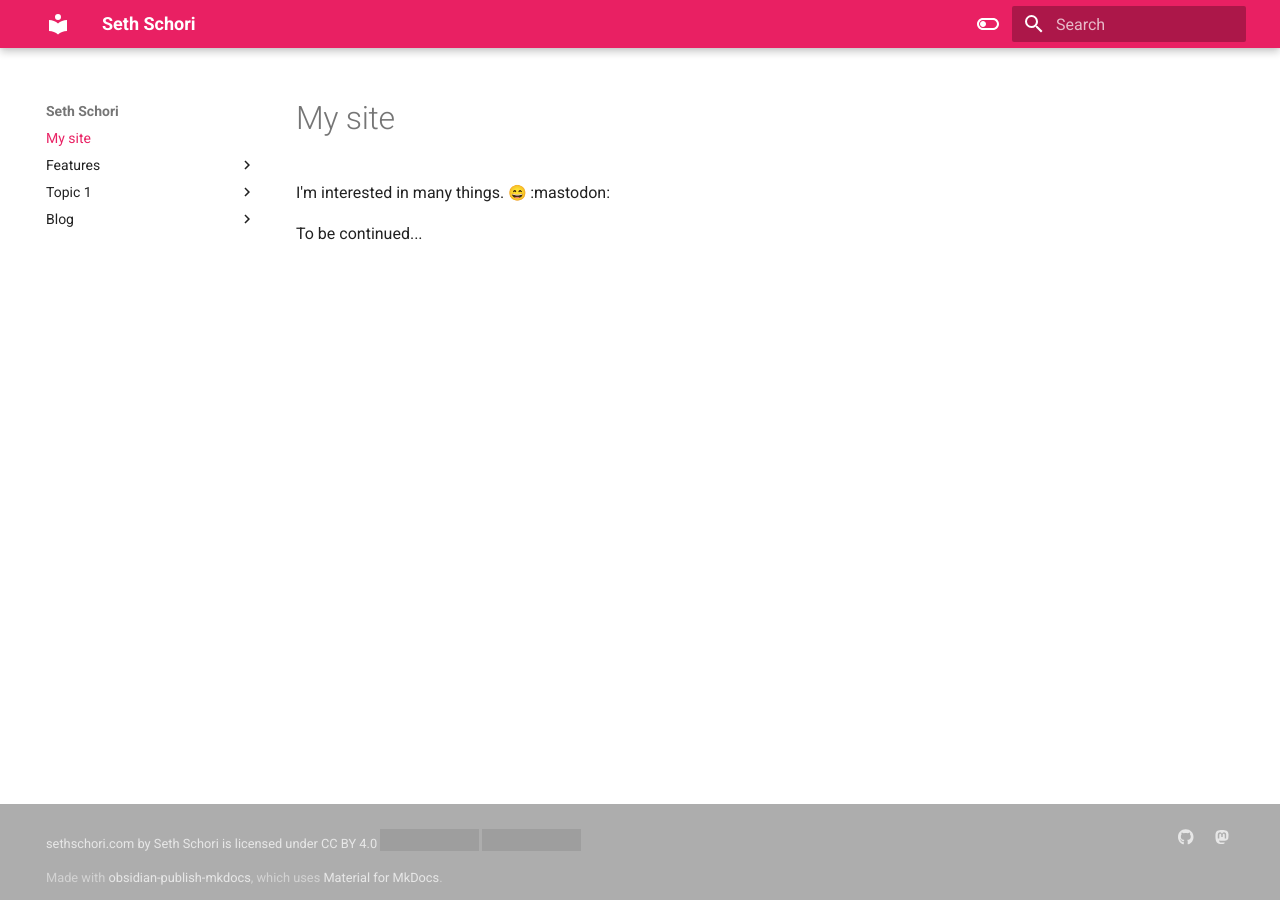
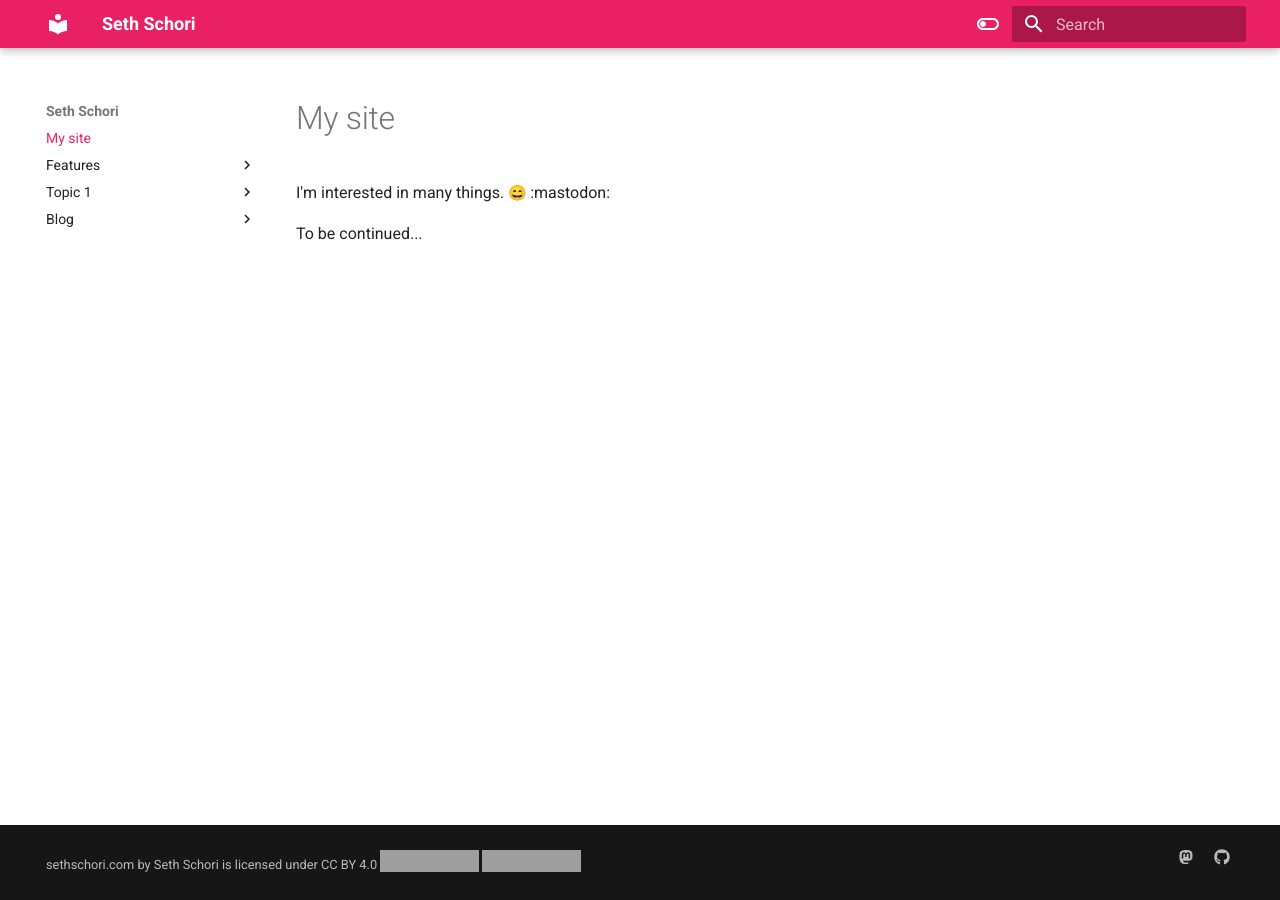
Before and after one commit to sethschori/obsidian-site, an MkDocs documentation site: the page built from docs/index.md, in a window 1280 px wide. Built offline with MkDocs 1.6.1 and Material for MkDocs 9.7.7, drawn with Linux system fonts in a browser that asks for light colours; emoji names are drawn with the system emoji font; grey boxes are pictures that could not be loaded.

Commit message:
update footer

```diff
--- a/mkdocs.yml
+++ b/mkdocs.yml
@@ -24,6 +24,16 @@ theme:
       toggle:
         icon: material/toggle-switch
         name: Switch to light mode
+
+extra:
+  social:
+    - icon: fontawesome/brands/mastodon
+      link: https://social.coop/@sethschori
+      name: sethschori on Mastodon (social.coop)
+    - icon: fontawesome/brands/github
+      link: https://github.com/sethschori
+      name: GitHub
+  copyright: Copyright 2024 Seth Schori
 
 # Extensions
 markdown_extensions:
--- /dev/null
+++ b/overrides/partials/copyright.html
@@ -0,0 +1,13 @@
+<div class=md-copyright>
+  <div class=md-copyright__highlight>
+    <p xmlns:cc="http://creativecommons.org/ns#" xmlns:dct="http://purl.org/dc/terms/"><a property="dct:title"
+        rel="cc:attributionURL" href="https://sethschori.com">sethschori.com</a> by <span
+        property="cc:attributionName">Seth Schori</span> is licensed under <a
+        href="https://creativecommons.org/licenses/by/4.0/?ref=chooser-v1" target="_blank"
+        rel="license noopener noreferrer" style="display:inline-block;">CC BY 4.0<img
+          style="height:22px!important;margin-left:3px;vertical-align:text-bottom;"
+          src="https://mirrors.creativecommons.org/presskit/icons/cc.svg?ref=chooser-v1" alt=""><img
+          style="height:22px!important;margin-left:3px;vertical-align:text-bottom;"
+          src="https://mirrors.creativecommons.org/presskit/icons/by.svg?ref=chooser-v1" alt=""></a></p>
+  </div>
+</div>
--- a/overrides/partials/footer.html
+++ /dev/null
@@ -1,39 +0,0 @@
-<footer>
-  <div class="md-footer-meta md-typeset">
-    <div class="md-footer-meta__inner md-grid">
-      <div class=md-copyright>
-        <div class=md-copyright__highlight>
-          <p xmlns:cc="http://creativecommons.org/ns#" xmlns:dct="http://purl.org/dc/terms/"><a property="dct:title"
-              rel="cc:attributionURL" href="https://sethschori.com">sethschori.com</a> by <span
-              property="cc:attributionName">Seth Schori</span> is licensed under <a
-              href="https://creativecommons.org/licenses/by/4.0/?ref=chooser-v1" target="_blank"
-              rel="license noopener noreferrer" style="display:inline-block;">CC BY 4.0<img
-                style="height:22px!important;margin-left:3px;vertical-align:text-bottom;"
-                src="https://mirrors.creativecommons.org/presskit/icons/cc.svg?ref=chooser-v1" alt=""><img
-                style="height:22px!important;margin-left:3px;vertical-align:text-bottom;"
-                src="https://mirrors.creativecommons.org/presskit/icons/by.svg?ref=chooser-v1" alt=""></a></p>
-        </div>
-        Made with <a href="https://github.com/jobindjohn/obsidian-publish-mkdocs" target="_blank"
-          rel="noopener">obsidian-publish-mkdocs</a>,
-        which uses <a href="https://squidfunk.github.io/mkdocs-material/" target="_blank" rel="noopener">Material for
-          MkDocs</a>.
-      </div>
-      <div class=md-social>
-        <a href=https://github.com/sethschori target=_blank rel=noopener title=github.com class=md-social__link>
-          <svg xmlns=http://www.w3.org/2000/svg
-            viewbox="0 0 496 512"><!-- Font Awesome Free 6.6.0 by @fontawesome - https://fontawesome.com License - https://fontawesome.com/license/free (Icons: CC BY 4.0, Fonts: SIL OFL 1.1, Code: MIT License) Copyright 2024 Fonticons, Inc.-->
-            <path
-              d="M165.9 397.4c0 2-2.3 3.6-5.2 3.6-3.3.3-5.6-1.3-5.6-3.6 0-2 2.3-3.6 5.2-3.6 3-.3 5.6 1.3 5.6 3.6zm-31.1-4.5c-.7 2 1.3 4.3 4.3 4.9 2.6 1 5.6 0 6.2-2s-1.3-4.3-4.3-5.2c-2.6-.7-5.5.3-6.2 2.3zm44.2-1.7c-2.9.7-4.9 2.6-4.6 4.9.3 2 2.9 3.3 5.9 2.6 2.9-.7 4.9-2.6 4.6-4.6-.3-1.9-3-3.2-5.9-2.9zM244.8 8C106.1 8 0 113.3 0 252c0 110.9 69.8 205.8 169.5 239.2 12.8 2.3 17.3-5.6 17.3-12.1 0-6.2-.3-40.4-.3-61.4 0 0-70 15-84.7-29.8 0 0-11.4-29.1-27.8-36.6 0 0-22.9-15.7 1.6-15.4 0 0 24.9 2 38.6 25.8 21.9 38.6 58.6 27.5 72.9 20.9 2.3-16 8.8-27.1 16-33.7-55.9-6.2-112.3-14.3-112.3-110.5 0-27.5 7.6-41.3 23.6-58.9-2.6-6.5-11.1-33.3 2.6-67.9 20.9-6.5 69 27 69 27 20-5.6 41.5-8.5 62.8-8.5s42.8 2.9 62.8 8.5c0 0 48.1-33.6 69-27 13.7 34.7 5.2 61.4 2.6 67.9 16 17.7 25.8 31.5 25.8 58.9 0 96.5-58.9 104.2-114.8 110.5 9.2 7.9 17 22.9 17 46.4 0 33.7-.3 75.4-.3 83.6 0 6.5 4.6 14.4 17.3 12.1C428.2 457.8 496 362.9 496 252 496 113.3 383.5 8 244.8 8zM97.2 352.9c-1.3 1-1 3.3.7 5.2 1.6 1.6 3.9 2.3 5.2 1 1.3-1 1-3.3-.7-5.2-1.6-1.6-3.9-2.3-5.2-1zm-10.8-8.1c-.7 1.3.3 2.9 2.3 3.9 1.6 1 3.6.7 4.3-.7.7-1.3-.3-2.9-2.3-3.9-2-.6-3.6-.3-4.3.7zm32.4 35.6c-1.6 1.3-1 4.3 1.3 6.2 2.3 2.3 5.2 2.6 6.5 1 1.3-1.3.7-4.3-1.3-6.2-2.2-2.3-5.2-2.6-6.5-1zm-11.4-14.7c-1.6 1-1.6 3.6 0 5.9 1.6 2.3 4.3 3.3 5.6 2.3 1.6-1.3 1.6-3.9 0-6.2-1.4-2.3-4-3.3-5.6-2z" />
-          </svg>
-        </a>
-        <a href=https://social.coop/@sethschori target=_blank rel="noopener" title=social.coop class=md-social__link>
-          <svg xmlns=http://www.w3.org/2000/svg
-            viewbox="0 0 448 512"><!-- Font Awesome Free 6.6.0 by @fontawesome - https://fontawesome.com License - https://fontawesome.com/license/free (Icons: CC BY 4.0, Fonts: SIL OFL 1.1, Code: MIT License) Copyright 2024 Fonticons, Inc.-->
-            <path
-              d="M433 179.11c0-97.2-63.71-125.7-63.71-125.7-62.52-28.7-228.56-28.4-290.48 0 0 0-63.72 28.5-63.72 125.7 0 115.7-6.6 259.4 105.63 289.1 40.51 10.7 75.32 13 103.33 11.4 50.81-2.8 79.32-18.1 79.32-18.1l-1.7-36.9s-36.31 11.4-77.12 10.1c-40.41-1.4-83-4.4-89.63-54a102.54 102.54 0 0 1-.9-13.9c85.63 20.9 158.65 9.1 178.75 6.7 56.12-6.7 105-41.3 111.23-72.9 9.8-49.8 9-121.5 9-121.5zm-75.12 125.2h-46.63v-114.2c0-49.7-64-51.6-64 6.9v62.5h-46.33V197c0-58.5-64-56.6-64-6.9v114.2H90.19c0-122.1-5.2-147.9 18.41-175 25.9-28.9 79.82-30.8 103.83 6.1l11.6 19.5 11.6-19.5c24.11-37.1 78.12-34.8 103.83-6.1 23.71 27.3 18.4 53 18.4 175z" />
-          </svg>
-        </a>
-      </div>
-    </div>
-  </div>
-</footer>
```
